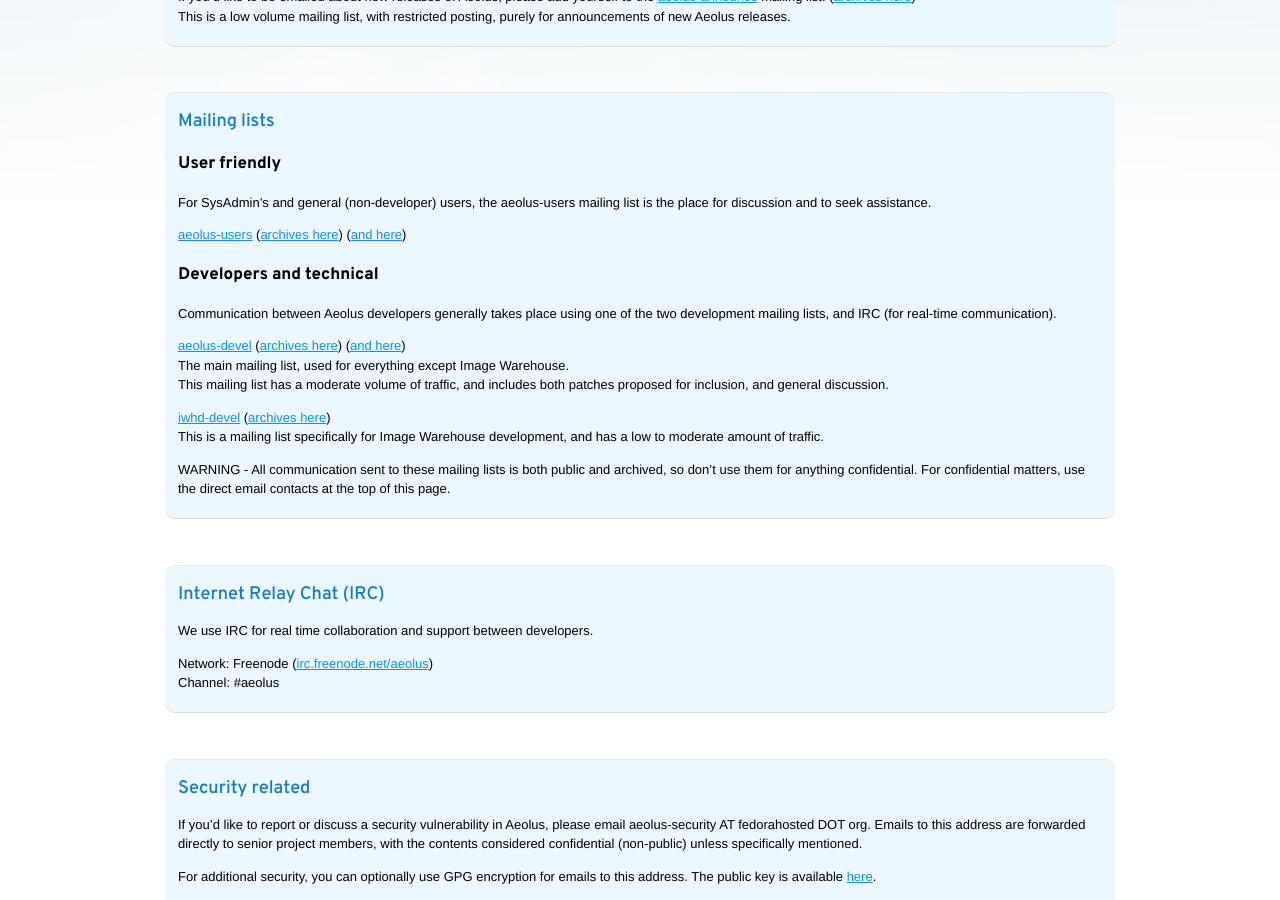
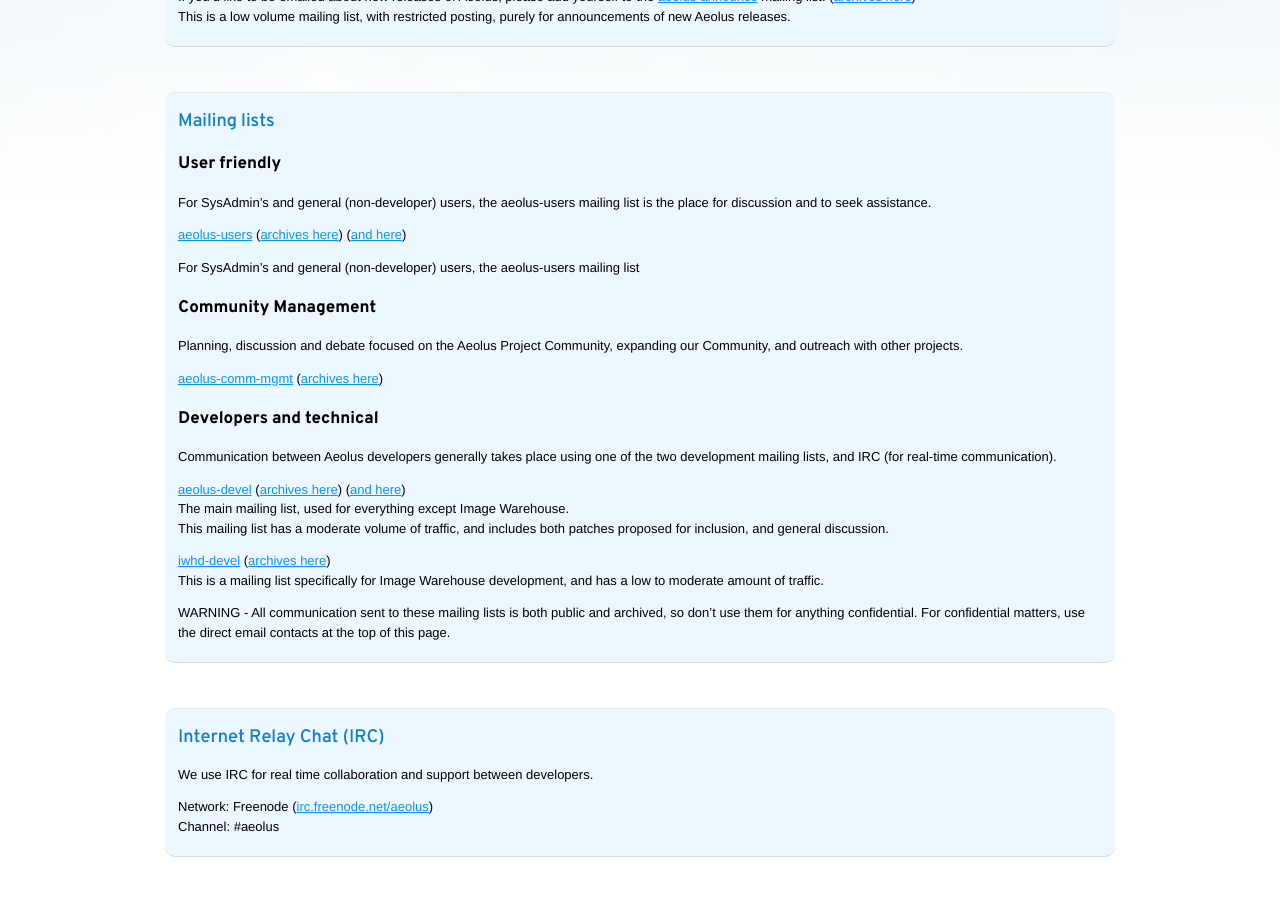
Before and after one commit to aeolusproject/aeolusproject.github.com, a Jekyll site: the page built from contact.md, in a window 1280 px wide and 900 px high, scrolled down 528 px. Built offline with Jekyll 4.4.1, drawn with Linux system fonts in a browser that asks for light colours; nearby versions of some CDN libraries; comment, search, counter and statistics services are not loaded.

Commit message:
Added aeolus-comm-mgmt list to contact page.

```diff
--- a/contact.md
+++ b/contact.md
@@ -52,6 +52,16 @@
 here](http://news.gmane.org/group/gmane.comp.cloud.aeolus.user)) ([and
 here](https://lists.fedorahosted.org/pipermail/aeolus-users/))
 
+For SysAdmin's and general (non-developer) users, the aeolus-users mailing list
+
+### Community Management
+
+Planning, discussion and debate focused on the Aeolus Project Community,
+expanding our Community, and outreach with other projects.
+
+[aeolus-comm-mgmt](https://lists.fedorahosted.org/mailman/listinfo/aeolus-comm-mgmt)
+([archives here](https://lists.fedorahosted.org/pipermail/aeolus-comm-mgmt/))
+
 ### Developers and technical
 
 Communication between Aeolus developers generally takes place using one of the
```
